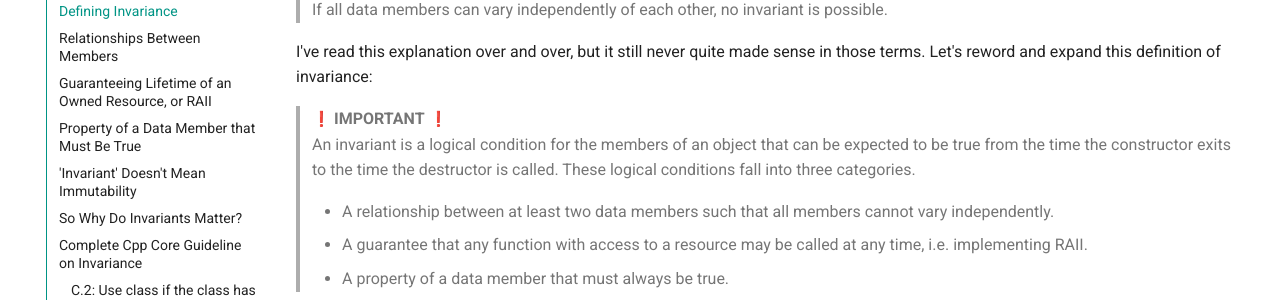
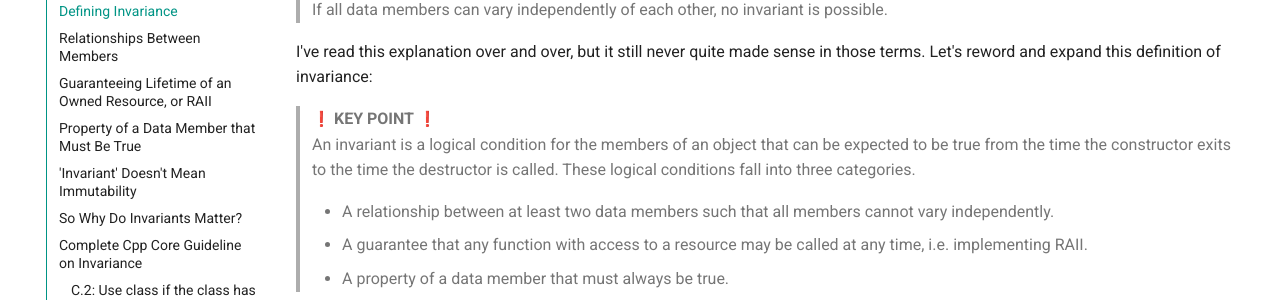
Before and after one commit to mokyen/okyensourcesoftware, an MkDocs documentation site: the page built from docs/invariance.md, in a window 1280 px wide and 900 px high, scrolled down 818 px. Shown: the part 151-451 px from the top of the window. Built offline with MkDocs 1.6.1 and Material for MkDocs 9.7.7, drawn with Linux system fonts in a browser that asks for light colours; emoji names are drawn with the system emoji font.

Commit message:
Update invariance.md. Renamed the alert from IMPORTANT to KEY POINT

```diff
--- a/docs/invariance.md
+++ b/docs/invariance.md
@@ -27,7 +27,7 @@ In [C.2](https://isocpp.github.io/CppCoreGuidelines/CppCoreGuidelines#c2-use-cla
 
 I've read this explanation over and over, but it still never quite made sense in those terms. Let's reword and expand this definition of invariance:
 
-> :exclamation: **IMPORTANT** :exclamation:
+> :exclamation: **KEY POINT** :exclamation:
 > An invariant is a logical condition for the members of an object that can be expected to be true from the time the constructor exits to the time the destructor is called. These logical conditions fall into three categories.
 >
 > * A relationship between at least two data members such that all members cannot vary independently.
```
